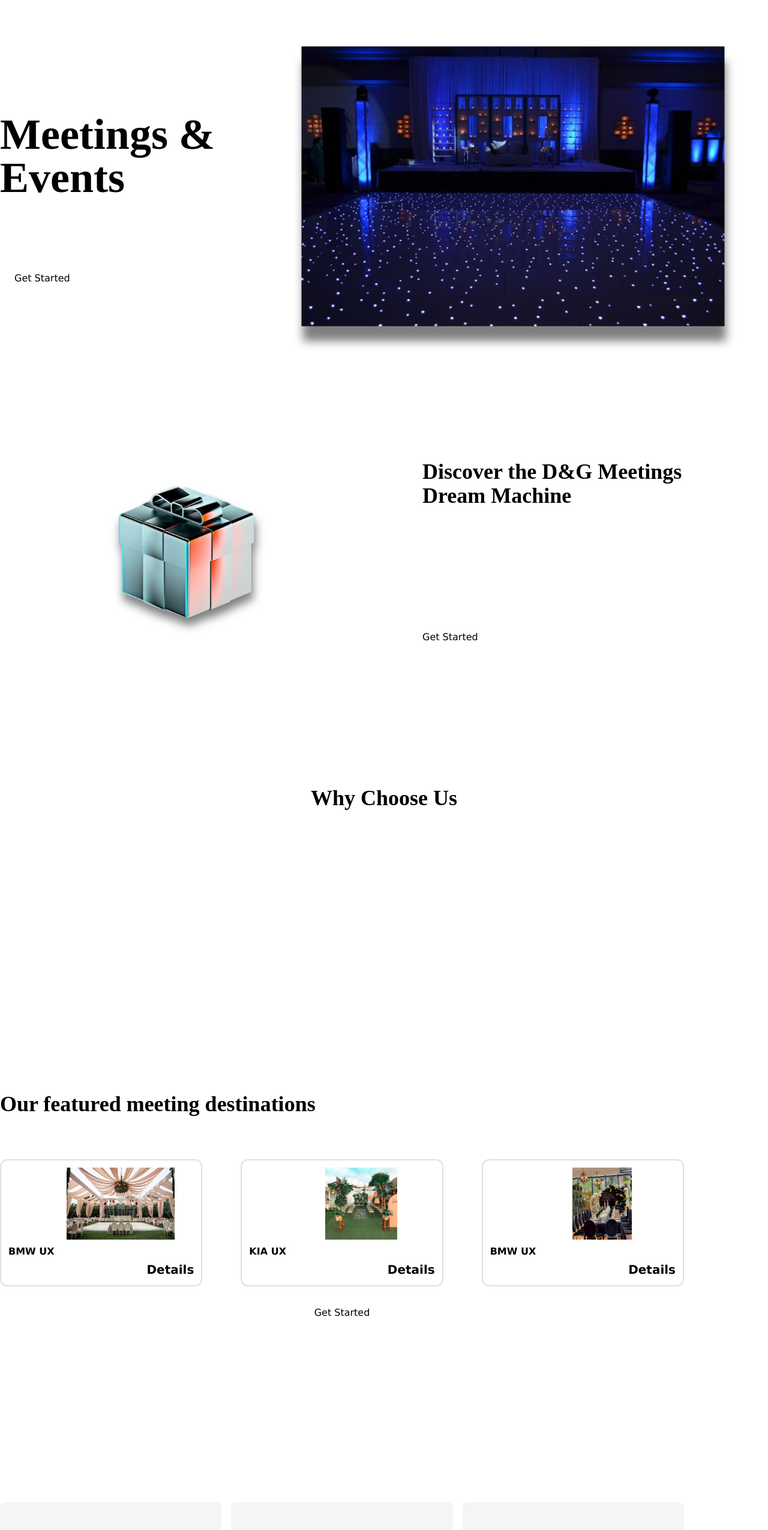
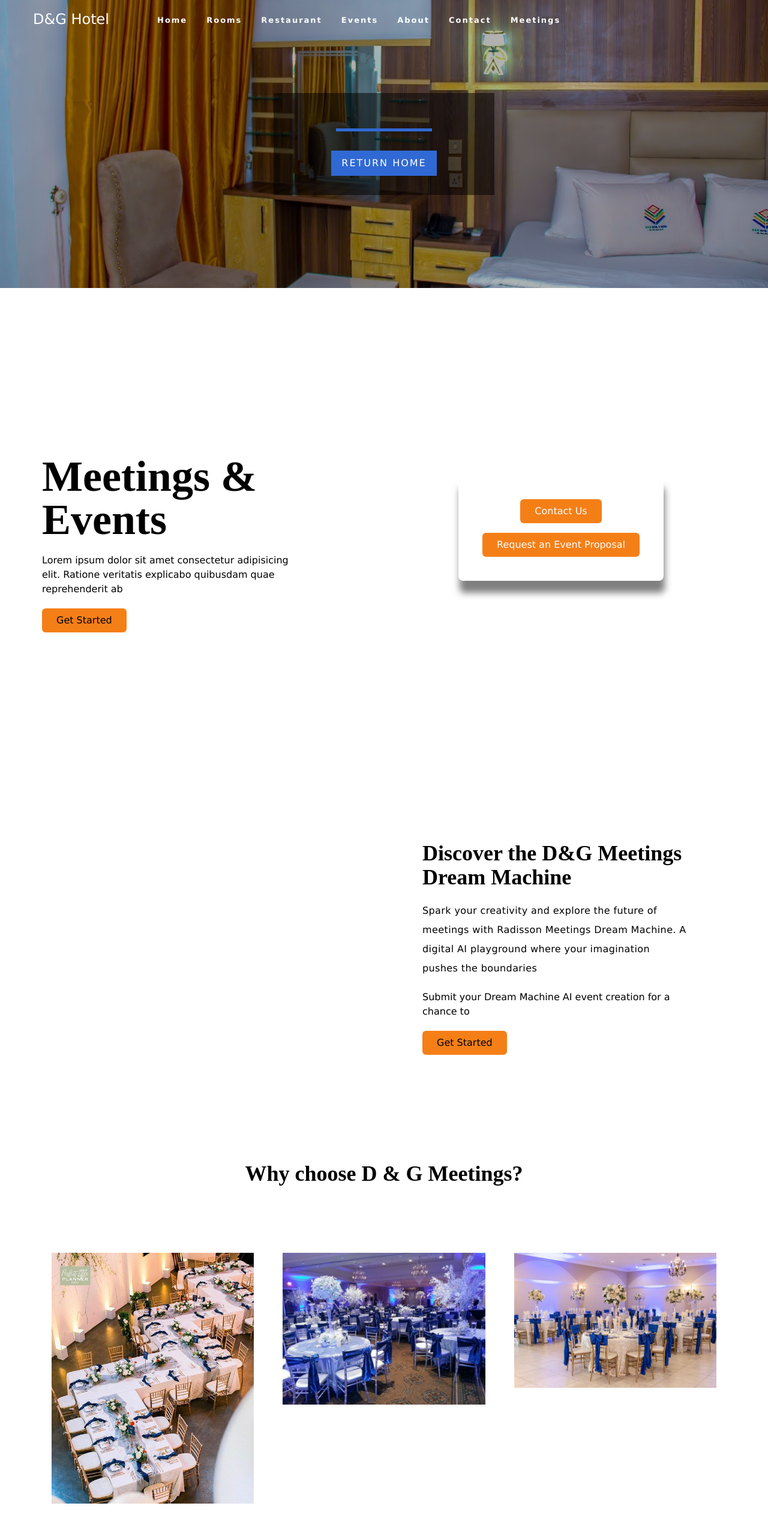
Before and after one commit to Jonzdee/D-G_Hotel, a React (Vite) app: page /MeetingPage in a window 1280 px wide. Shown: the top 2550 px of the page at 60% size. Built offline with nearby package versions, Linux system fonts and the light colour scheme; grey boxes are pictures that could not be loaded.

Commit message:
Meeting and event Update

```diff
--- a/src/components/Meeting/MeetinAbout.jsx
+++ b/src/components/Meeting/MeetinAbout.jsx
@@ -7,11 +7,14 @@ const MeetinAbout = () => {
       <div className="container">
         <div className="grid grid-cols-1 sm:grid-cols-2 place-items-center">
           <div data-aos="slide-right" data-aos-duration="1500">
-            <img
-              src={aboutMove}
-              alt=""
-              className="sm:scale-125 sm:-translate-x-11 max-h-[300px] drop-shadow-[2px_10px_6px_rgba(0,0,0,0.50)]"
-            />
+          <iframe
+    src="https://www.youtube.com/watch?v=GC81wB8rqPg" // replace with the URL of your video
+    title="Video"
+    className="sm:scale-125 sm:-translate-x-11 max-h-[300px] drop-shadow-[2px_10px_6px_rgba(0,0,0,0.50)]"
+    frameBorder="0"
+    allow="accelerometer; autoplay; clipboard-write; encrypted-media; gyroscope; picture-in-picture"
+    allowFullScreen
+  ></iframe>
           </div>
           <div>
             <div className="space-y-5 sm:p-16 pb-6">
@@ -21,15 +24,21 @@ const MeetinAbout = () => {
               >
                 Discover the D&G Meetings Dream Machine
               </h1>
-              <p data-aos="fade-up" className="leading-8 tracking-wide">
-                Lorem, ipsum dolor sit amet consectetur adipisicing elit.
-                Aspernatur, magnam! Tenetur odio quo et maxime?
+              <p data-aos="fade-up" className="leading-8 tracking-wide text-black">
+              Spark your creativity and explore the future of meetings with Radisson Meetings
+              Dream Machine. A digital AI playground where your imagination pushes the boundaries
               </p>
-              <p data-aos="fade-up">
-                Lorem ipsum dolor sit amet consectetur adipisicing elit. Sequi,
-                tempora.
+              <p data-aos="fade-up" className="text-black">
+              Submit your Dream Machine AI event creation for a chance to
               </p>
-              <button data-aos="fade-up" className="button-outline">
+              <button
+              data-aos="fade-up"
+              data-aos-delay="1500"
+              onClick={() => {
+                AOS.refreshHard();
+              }}
+              className="rounded-md bg-yellow-900 hover:bg-primary/80 transition duration-500 py-2 px-6 text-black"
+            >
                 Get Started
               </button>
             </div>
--- a/src/components/Meeting/MeetingHero.jsx
+++ /dev/null
@@ -1,58 +0,0 @@
-import React, { useEffect, useState } from "react";
-import banner from "./images/banner.jpg";
-import banner1 from "./images/banner1.jpg";
-import AOS from "aos";
-
-const MeetingHero = ({ theme }) => {
-  useEffect(() => {
-    AOS.refresh();
-  });
-  return (
-    <div className="dark:bg-black dark:text-white duration-300 ">
-      <div className="container min-h-[620px] flex">
-        <div className="grid grid-cols-1 sm:grid-cols-2 place-items-center">
-          <div
-            data-aos="zoom-in"
-            data-aos-duration="1500"
-            data-aos-once="false"
-            className="order-1 sm:order-2"
-          >
-            <img
-              src={theme === "dark" ? banner : banner1}
-              alt=""
-              className="sm:scale-125 relative -z-10 max-h-[600px] drop-shadow-[2px_20px_6px_rgba(0,0,0,0.50)]"
-            />
-          </div>
-          <div className="space-y-5 order-2 sm:order-1 sm:pr-32 ">
-            <p data-aos="fade-up" className="text-primary text-2xl font-serif">
-              Effortless
-            </p>
-            <h1
-              data-aos="fade-up"
-              data-aos-delay="600"
-              className="text-5xl lg:text-7xl font-semibold font-serif"
-            >
-              Meetings & Events
-            </h1>
-            <p data-aos="fade-up" data-aos-delay="1000">
-              Lorem ipsum dolor sit amet consectetur adipisicing elit. Ratione
-              veritatis explicabo quibusdam quae reprehenderit ab{" "}
-            </p>
-            <button
-              data-aos="fade-up"
-              data-aos-delay="1500"
-              onClick={() => {
-                AOS.refreshHard();
-              }}
-              className="rounded-md bg-primary hover:bg-primary/80 transition duration-500 py-2 px-6 text-black"
-            >
-              Get Started
-            </button>
-          </div>
-        </div>
-      </div>
-    </div>
-  );
-};
-
-export default MeetingHero;
--- a/src/components/Meeting/MeetingList.jsx
+++ b/src/components/Meeting/MeetingList.jsx
@@ -5,19 +5,19 @@ import event3 from "./images/eventFeatures3.jpg";
 
 const carList = [
   {
-    name: "BMW UX",
+    name: "PERSONAL",
     price: 100,
     image: event1,
     aosDelay: "0",
   },
   {
-    name: "KIA UX",
+    name: "PROFESIONAL",
     price: 140,
     image: event2,
     aosDelay: "500",
   },
   {
-    name: "BMW UX",
+    name: "MEMORABLE",
     price: 100,
     image: event3,
     aosDelay: "1000",
@@ -27,23 +27,24 @@ const carList = [
 const MeetingList = () => {
   return (
     <div className="pb-24">
-      <div className="container">
+      <div className="container mx-auto px-4">
         {/* Heading */}
         <h1
           data-aos="fade-up"
-          className="text-3xl sm:text-4xl font-semibold font-serif mb-3"
+          className="text-3xl sm:text-4xl font-semibold font-serif mb-3 text-center"
         >
-          Our featured meeting destinations
+          Our Featured Meeting Destinations
         </h1>
-        <p data-aos="fade-up" aos-delay="400" className="text-sm pb-10">
+        <p data-aos="fade-up" data-aos-delay="400" className="text-sm pb-10 text-center">
           Lorem ipsum dolor sit amet, consectetur adipisicing elit. Dolor iure
           nemo ab?
         </p>
-        {/* Car listing */}
+        {/* Meetings listing */}
         <div>
           <div className="grid grid-cols-1 sm:grid-cols-2 md:grid-cols-3 gap-16">
-            {carList.map((data) => (
+            {carList.map((data, index) => (
               <div
+                key={index}
                 data-aos="fade-up"
                 data-aos-delay={data.aosDelay}
                 className="space-y-3 border-2 border-gray-300 hover:border-primary p-3 rounded-xl relative group"
@@ -51,15 +52,15 @@ const MeetingList = () => {
                 <div className="w-full h-[120px]">
                   <img
                     src={data.image}
-                    alt=""
-                    className="w-full h-[120px] object-contain sm:translate-x-8 group-hover:sm:translate-x-16 duration-700"
+                    alt={data.name}
+                    className="w-full h-[120px] object-cover rounded-md group-hover:opacity-80 transition-opacity duration-300"
                   />
                 </div>
                 <div className="space-y-2">
                   <h1 className="text-primary font-semibold">{data.name}</h1>
                   <div className="flex justify-between items-center text-xl font-semibold">
                     <p>${data.price}/Day</p>
-                    <a href="#">Details</a>
+                    <a href="#" className="text-primary hover:underline">Details</a>
                   </div>
                 </div>
                 <p className="text-xl font-semibold absolute top-0 left-3">
@@ -69,9 +70,13 @@ const MeetingList = () => {
             ))}
           </div>
         </div>
-        {/* End of car listing */}
+        {/* End of meetings listing */}
         <div className="grid place-items-center mt-8">
-          <button data-aos="fade-up" className="button-outline">
+          <button
+              data-aos="fade-up"
+              data-aos-delay="1500"
+              className="rounded-md bg-yellow-900 hover:opacity-80 transition duration-500 py-2 px-6 text-black"
+            >
             Get Started
           </button>
         </div>
--- /dev/null
+++ b/src/components/Meeting/MeetingRequest.jsx
@@ -0,0 +1,69 @@
+import React, { useEffect } from "react";
+import AOS from "aos";
+import { Link } from 'react-router-dom';
+
+const MeetingHero = ({ theme }) => {
+  useEffect(() => {
+    AOS.refresh();
+  });
+
+  return (
+    <div className="dark:bg-black dark:text-white duration-300 min-h-screen flex items-center justify-center">
+      <div className="container mx-auto flex items-center justify-center">
+        <div className="grid grid-cols-1 sm:grid-cols-2 place-items-center gap-10">
+          <div
+            data-aos="zoom-in"
+            data-aos-duration="1500"
+            data-aos-once="false"
+            className="order-1 sm:order-2 flex justify-center"
+          >
+            <div className="relative bg-current max-h-[800px] drop-shadow-[2px_20px_6px_rgba(0,0,0,0.50)] p-10 bg-white rounded-lg flex flex-col items-center gap-4">
+              <button
+                className="rounded-md bg-yellow-900 hover:bg-yellow-950 transition duration-500 py-2 px-6 text-white"
+                onClick={() => { /* Your contact us logic here */ }}
+              >
+                Contact Us
+              </button>
+              <button
+                className="rounded-md bg-yellow-900 hover:bg-yellow-950 transition duration-500 py-2 px-6 text-white"
+                onClick={() => { /* request an event proposal logic here */ }}
+              >
+                Request an Event Proposal
+              </button>
+            </div>
+          </div>
+          <div className="space-y-5 order-2 sm:order-1 sm:pr-32 text-center sm:text-left">
+            <p data-aos="fade-up" className="text-primary text-2xl font-serif">
+              Effortless
+            </p>
+            <h1
+              data-aos="fade-up"
+              data-aos-delay="600"
+              className="text-5xl lg:text-7xl font-semibold font-serif"
+            >
+              Meetings & Events
+            </h1>
+            <p data-aos="fade-up"
+              data-aos-delay="1000"
+              className="text-black">
+              Lorem ipsum dolor sit amet consectetur adipisicing elit. Ratione
+              veritatis explicabo quibusdam quae reprehenderit ab{" "}
+            </p>
+            <button
+              data-aos="fade-up"
+              data-aos-delay="1500"
+              onClick={() => {
+                AOS.refreshHard();
+              }}
+              className="rounded-md bg-yellow-900 hover:bg-primary/80 transition duration-500 py-2 px-6 text-black"
+            >
+              Get Started
+            </button>
+          </div>
+        </div>
+      </div>
+    </div>
+  );
+};
+
+export default MeetingHero;
--- a/src/components/Meeting/MeetingTestimonial.jsx
+++ b/src/components/Meeting/MeetingTestimonial.jsx
@@ -25,16 +25,16 @@ const MeetingTestimonial = () => {
     <>
       <span id="about"></span>
       <div className="dark:bg-black dark:text-white py-14 sm:pb-24">
-        <div className="container">
+        <div className="container mx-auto px-4">
           {/* Header */}
           <div className="space-y-4 pb-12">
             <p
               data-aos="fade-up"
-              className="text-3xl font-semibold text-center sm:text-4xl font-serif"
+              className="text-3xl font-semibold text-black text-center sm:text-4xl font-serif"
             >
-              What Our Clients Say About Us
+              What our client say about D & G meetings and event
             </p>
-            <p data-aos="fade-up" className="text-center sm:px-44">
+            <p data-aos="fade-up" className="text-center text-black sm:px-44">
               Lorem ipsum dolor sit amet consectetur adipisicing elit.
               Perferendis iure consectetur tempora amet.
             </p>
@@ -56,8 +56,8 @@ const MeetingTestimonial = () => {
                   />
                 </div>
                 <div className="text-2xl">⭐⭐⭐⭐⭐</div>
-                <p>{skill.description}</p>
-                <p className="text-center font-semibold">{skill.name}</p>
+                <p className="text-black">{skill.description}</p>
+                <p className="text-center text-black font-semibold">{skill.name}</p>
               </div>
             ))}
           </div>
--- a/src/components/Meeting/MeetingServices.jsx
+++ b/src/components/Meeting/MeetingWhyChoseUs.jsx
@@ -1,37 +1,32 @@
 import React from "react";
 import pic1 from "./images/eventShow-1.jpg";
-import pic2 from "./images/eventShow-1.jpg";
-import pic3 from "./images/eventShow-1.jpg";
+import pic2 from "./images/eventShow-2.jpg"; // Ensure this is the correct image path
+import pic3 from "./images/eventShow-3.jpg"; // Ensure this is the correct image path
 
 const skillsData = [
   {
-    name: "Best Price",
-    icon: (
-      <pic1 className="text-5xl text-primary group-hover:text-black duration-300" />
-    ),
+    name: "Profesional",
+    icon: pic1,
     link: "#",
     description: "Lorem ipsum dolor sit amet consectetur, adipisicing elit.",
     aosDelay: "0",
   },
   {
-    name: "Fast and Safe",
-    icon: (
-      <pic2 className="text-5xl text-primary group-hover:text-black duration-300" />
-    ),
+    name: "Personal",
+    icon: pic2,
     link: "#",
     description: "Lorem ipsum dolor sit amet consectetur, adipisicing elit.",
     aosDelay: "500",
   },
   {
-    name: "Experience Drivers",
-    icon: (
-      <pic3 className="text-5xl text-primary group-hover:text-black duration-500" />
-    ),
+    name: "Memorable",
+    icon: pic3,
     link: "#",
     description: "Lorem ipsum dolor sit amet consectetur, adipisicing elit.",
     aosDelay: "1000",
   },
 ];
+
 const MeetingServices = () => {
   return (
     <>
@@ -43,18 +38,20 @@ const MeetingServices = () => {
               data-aos="fade-up"
               className="text-3xl font-semibold text-center sm:text-4xl font-serif"
             >
-              Why Choose Us
+              Why choose D & G Meetings?
             </h1>
           </div>
           <div className="grid grid-cols-1 sm:grid-cols-2 md:grid-cols-3 gap-4">
-            {skillsData.map((skill) => (
+            {skillsData.map((skill, index) => (
               <div
-                key={skill.name}
+                key={index}
                 data-aos="fade-up"
                 data-aos-delay={skill.aosDelay}
                 className="card text-center group space-y-3 sm:space-y-6 p-4 sm:py-16 bg-dark  hover:bg-primary duration-300 text-white hover:text-black rounded-lg"
               >
-                <div className="grid place-items-center">{skill.icon}</div>
+                <div className="grid place-items-center">
+                  <img src={skill.icon} alt={skill.name} className="text-5xl text-primary group-hover:text-black duration-300" />
+                </div>
                 <h1 className="text-2xl font-bold">{skill.name}</h1>
                 <p>{skill.description}</p>
                 <a
--- a/src/pages/MeetingPage.jsx
+++ b/src/pages/MeetingPage.jsx
@@ -1,13 +1,16 @@
 import React, { Component, useEffect, useState } from "react";
 import AOS from "aos";
 import "aos/dist/aos.css";
+import Gallary from '../components/gallary/Gallary'
+import Hero from '../components/Hero/Hero';
+import Banner from '../components/banner/Banner';
+import { Link } from'react-router-dom';
 
 // Component import
-import Hero from "../components/Meeting/MeetingHero";
+import Request from "../components/Meeting/MeetingRequest";
 import About from "../components/Meeting/MeetinAbout";
-import Services from "../components/Meeting/MeetingServices";
+import Why from "../components/Meeting/MeetingWhyChoseUs";
 import CarList from "../components/Meeting/MeetingList";
-import AppStoreBanner from "../components/Meeting/MeetingAppStoreBanner";
 import Contact from "../components/Meeting/MeetingContact";
 import Testimonial from "../components/Meeting/MeetingTestimonial";
 import Footer from "../components/Meeting/MeetingFooter";
@@ -42,12 +45,20 @@ const MeetingPage = () => {
 
   return (
     <div className="bg-white dark:bg-black dark:text-white text-black overflow-x-hidden">
-      <Hero theme={theme} />
+
+<Hero hero='roomsHero'>
+        <Banner hero='roomsHero'>
+          <Link to='/' className='btn-primary'>
+          Return Home
+          </Link>
+        </Banner>
+      </Hero>
+
+      <Request theme={theme} />
       <About />
-      <Services />
+      <Why />
       <CarList />
       <Testimonial />
-      <AppStoreBanner />
       <Contact />
       <Footer />
     </div>
```
Also changed, not shown: src/components/Meeting/MeetingContact.jsx (+3 -4 lines), src/components/Meeting/MeetingFooter.jsx (+17 -11 lines), src/components/Meeting/images/eventShow-2.jpg (added), src/components/Meeting/images/eventShow-3.jpg (added).
